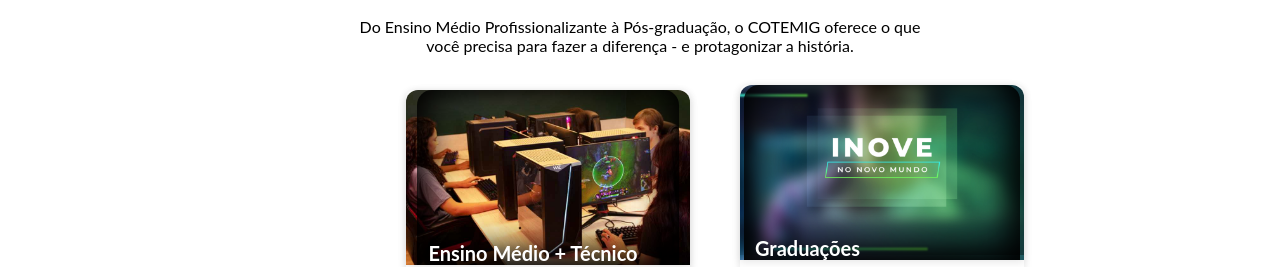
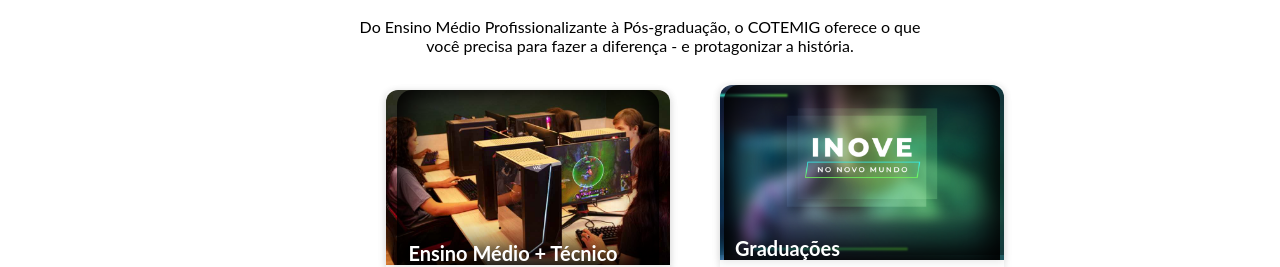
Before and after one commit to Marcus-Calegar/Site-Cotemig, a plain HTML site: page index.html in a window 1280 px wide. Shown: the part 641-908 px from the top of the page. Drawn offline with Linux system fonts and the light colour scheme.

Commit message:
Versao Final

```diff
--- a/Assets/css/main.css
+++ b/Assets/css/main.css
@@ -184,7 +184,7 @@
 }
 
 #Curso {
-    margin-left: 150px;
+    margin-left: 110px;
     margin-right: 50px;
     margin-top: -20px;
     border-radius: 8px;
@@ -538,7 +538,6 @@
     width: 68px;
     height: 66px;
     text-align: center;
-
 }
 
 #rede-social-faculdade a,
```
